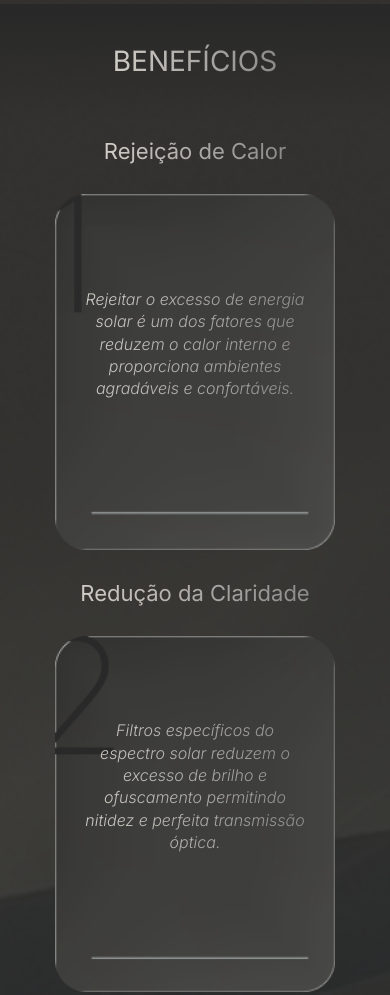
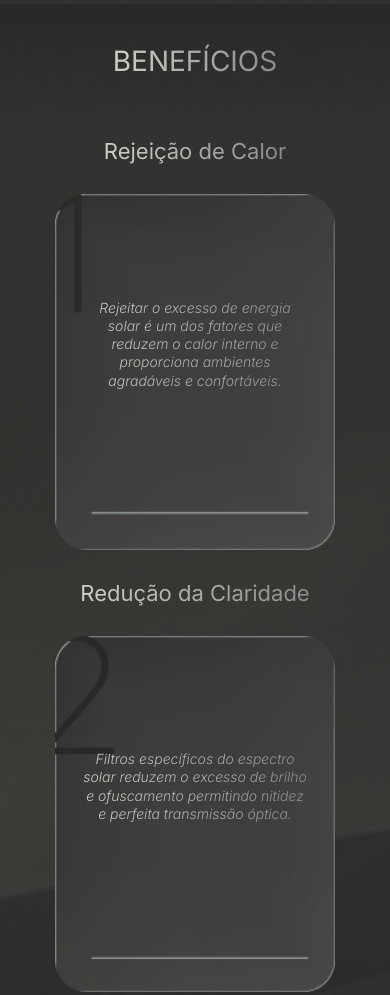
Before and after one commit to omurilodev/Site-Vitrini, a plain HTML site: page index.html in a window 390 px wide. Shown: the part 2120-3115 px from the top of the page. Drawn offline with Linux system fonts and the light colour scheme.

Commit message:
alterações

```diff
--- a/style.css
+++ b/style.css
@@ -1066,13 +1066,23 @@ background-clip: text;
 
     /* Cards - Agora em uma única coluna no celular */
     .cards {
-        display: grid;
-        grid-template-columns: 1fr !important; /* !important garante 1 coluna no Safari */
-        justify-items: center;
+        display: flex !important;
+        flex-direction: column !important;
+        flex-wrap: nowrap !important;
+        align-items: center;
         gap: 30px;
         width: 100%;
-        max-width: 320px; /* Limita a largura para centralizar melhor */
         margin: 0 auto 40px auto;
+    }
+
+    .card-beneficio {
+        width: 280px;
+        overflow: hidden; /* Impede o texto absoluto de vazar para fora no Safari */
+    }
+
+    .card-beneficio p {
+        font-size: 14px !important; /* Reduz para caber dentro da moldura no mobile */
+        line-height: 1.3;
     }
 
     .card-beneficio {
@@ -1201,22 +1211,26 @@ font-size: 16px !important;
 @media (max-width: 480px) {
 
     .descricaoBeneficios {
-        flex-wrap: nowrap; /* Impede 2 colunas no Safari */
+        flex-wrap: nowrap;
     }
 
     .cards {
-        display: grid;
-        grid-template-columns: 1fr !important; /* Força coluna única no Safari */
-        justify-items: center;
+        display: flex !important;
+        flex-direction: column !important;
+        flex-wrap: nowrap !important;
+        align-items: center;
         gap: 30px;
         width: 100%;
-        max-width: 320px;
         margin: 0 auto 40px auto;
     }
 
     .card-beneficio {
-        width: 100%;
-        max-width: 280px;
-        margin: 0 auto;
+        width: 280px;
+        overflow: hidden;
+    }
+
+    .card-beneficio p {
+        font-size: 14px !important;
+        line-height: 1.3;
     }
 }
```
